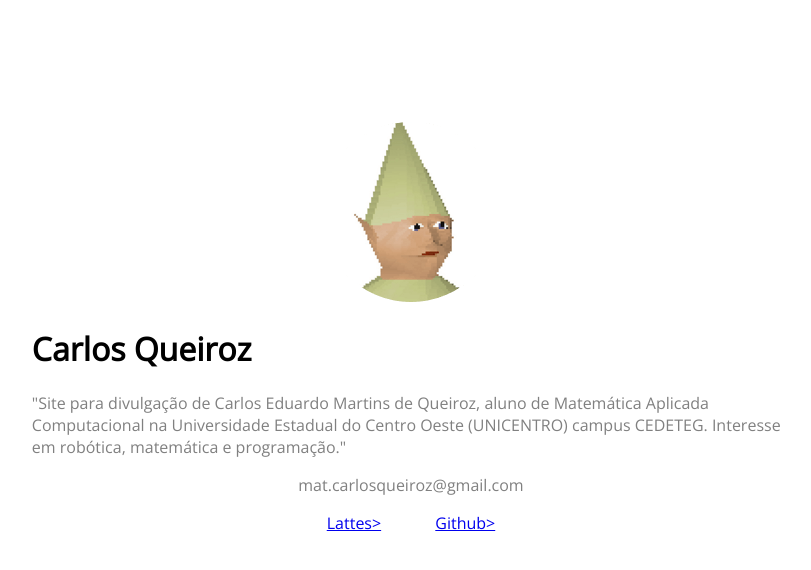
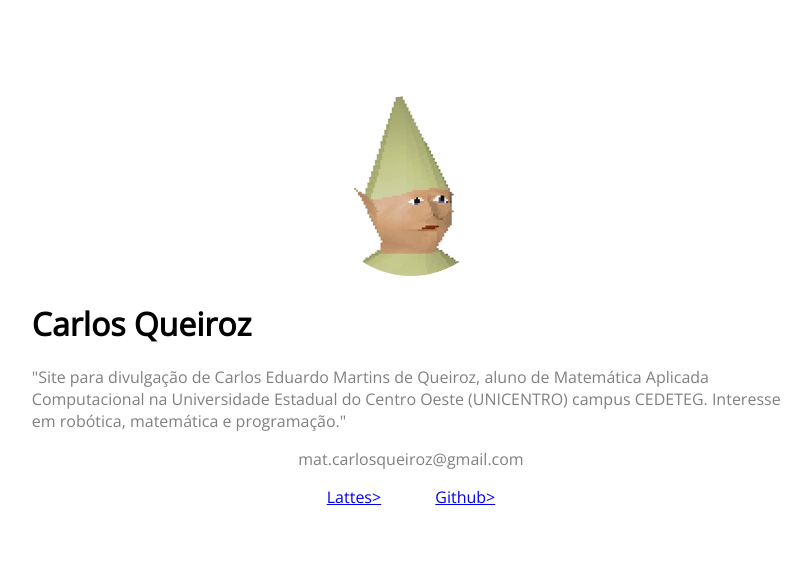
Before and after one commit to MAC-Carlos/MAC-Carlos.github.io, a plain HTML site: page index.html in a window 1280 px wide. Shown: the whole page, without its empty margins (229-1040 px from the left). Drawn offline with nearby package versions, Linux system fonts and the light colour scheme.

Commit message:
Update style.css

```diff
--- a/style.css
+++ b/style.css
@@ -4,7 +4,7 @@
 {
 	width: 60%;
 	margin: 0 auto;
-	padding-top: 9%;
+	padding-top: 7%;
 }
 
 h1,p
```
